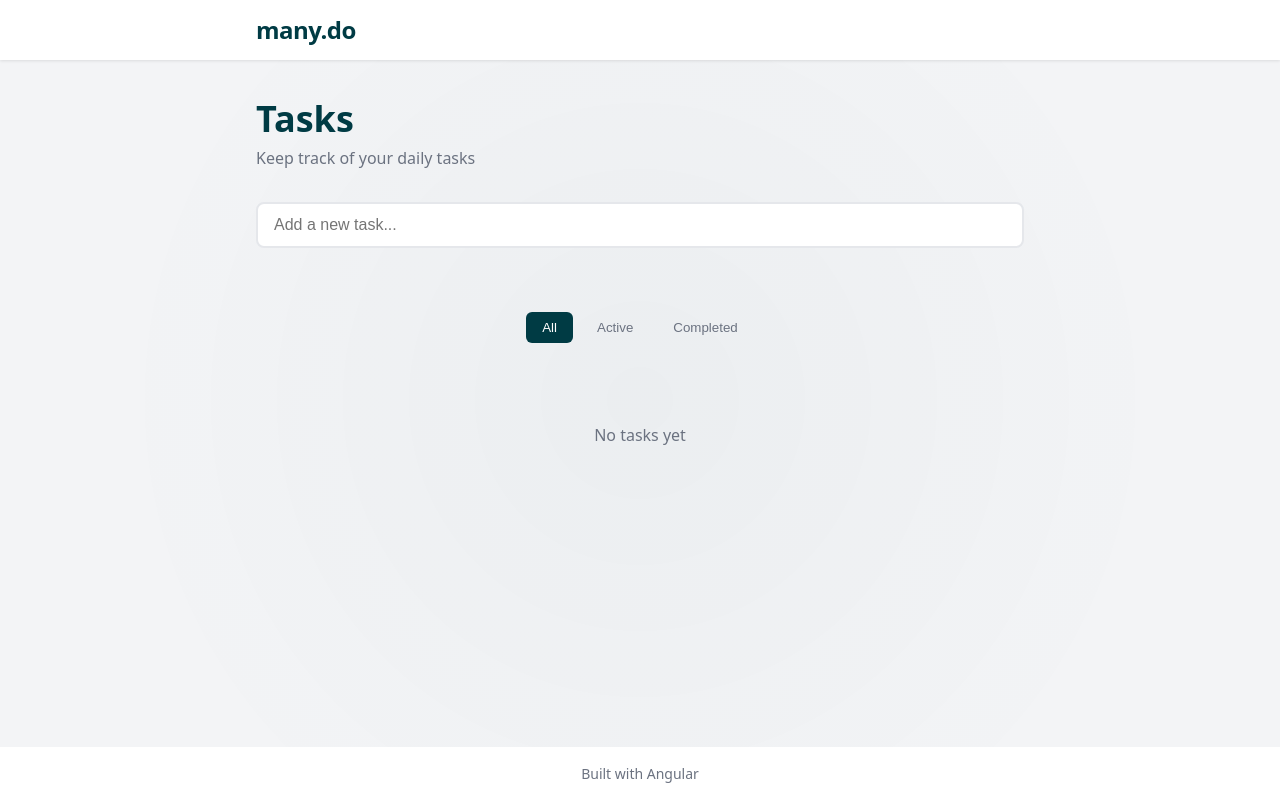
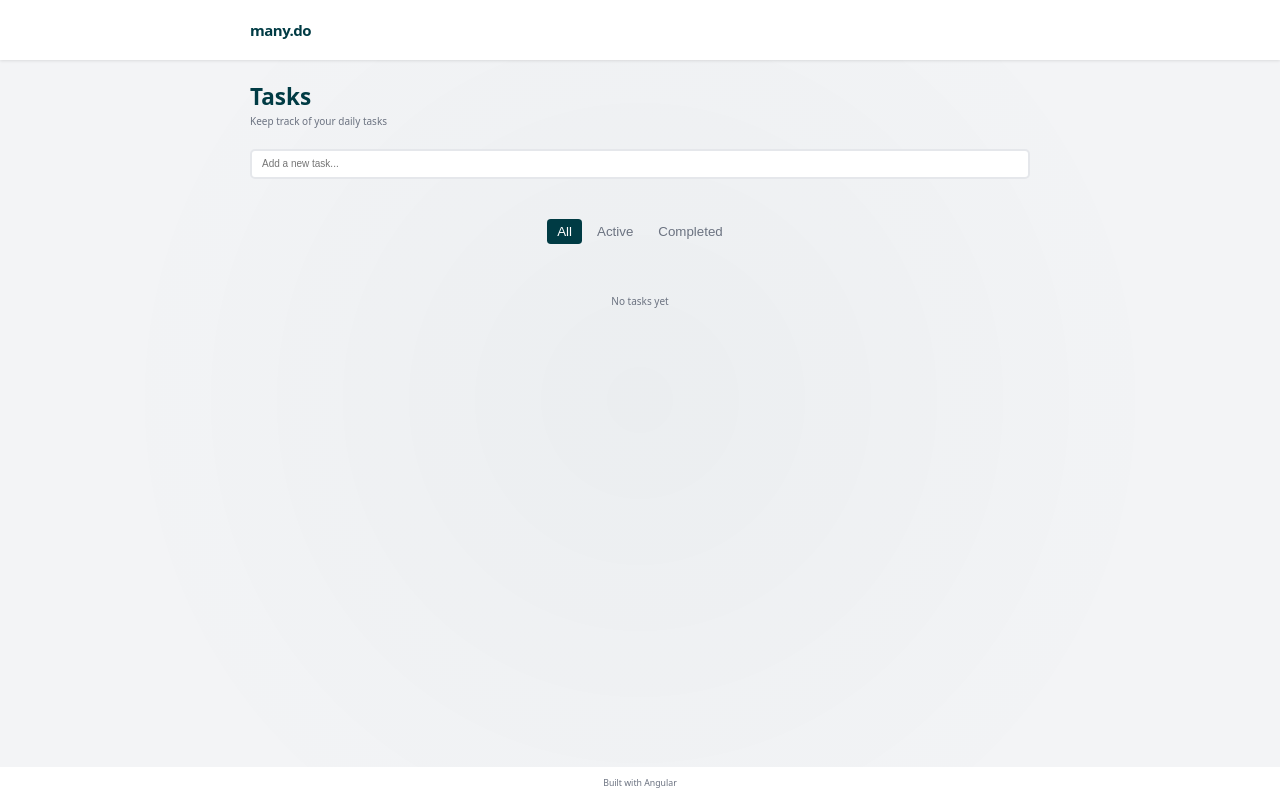
Before and after one commit to abdullah-bukhari-emumba/many.do, an Angular app: page / in a window 1280 px wide. Built offline with nearby package versions, Linux system fonts and the light colour scheme.

Commit message:
base root value set to 10px for better rem usage

```diff
--- a/src/styles.scss
+++ b/src/styles.scss
@@ -9,6 +9,7 @@
   --max-width: 800px;
   --header-height: 60px;
   --container-padding: 1rem;
+  font-size: 62.5%;
 }
 
 * {
@@ -23,6 +24,7 @@ body {
   background: var(--color-background);
   min-height: 100vh;
   line-height: 1.5;
+  font: 62.5%;
 }
 
 @keyframes float {
```
